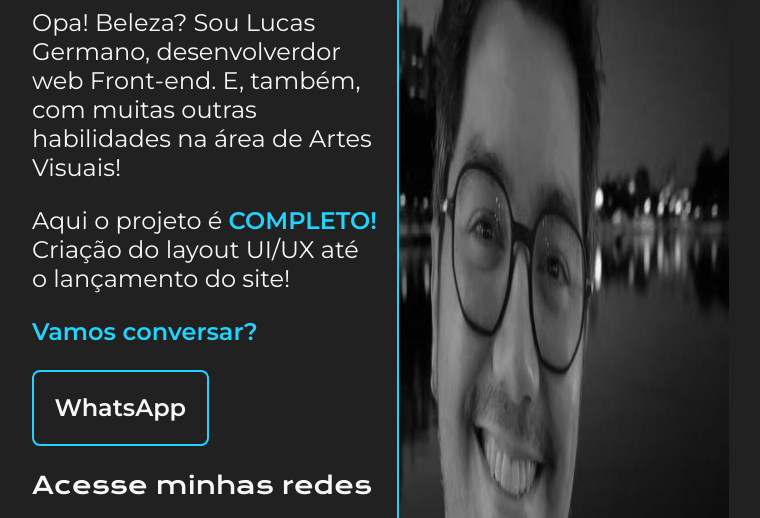
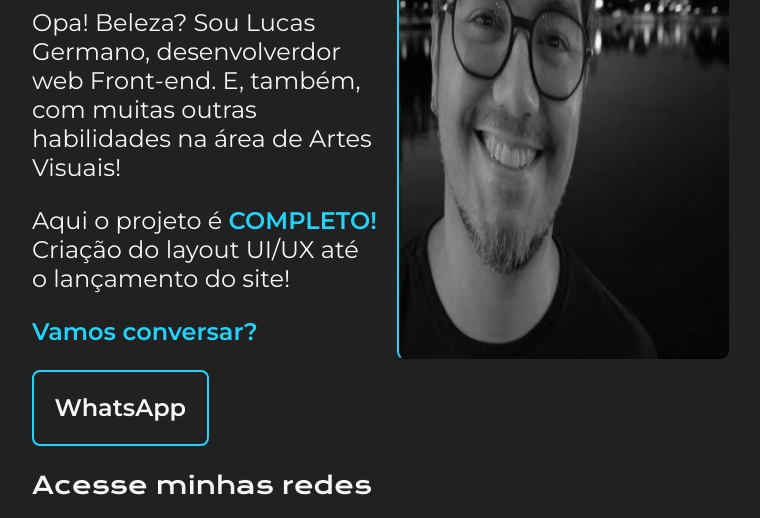
Before and after one commit to olucas19/portifolio, a plain HTML site: page index.html in a window 1280 px wide. Shown: the part 387-905 px from the top of the page, without its empty margins (96-856 px from the left). Drawn offline with nearby package versions, Linux system fonts and the light colour scheme.

Commit message:
tag <img> fixed, The code is creating scroll bar,  index.html

```diff
--- a/index.html
+++ b/index.html
@@ -57,10 +57,10 @@
         </section>
 
 
-        <aside class="ladodireito">
-            <figure><img id="foto" class="apresentao__imagem linha" src="./assets/perfilLucasPB.jpg"
-                    alt="Foto do perfil de Lucas Costa Germano" height="1080px" width="1080px"></figure>
-        </aside>
+
+            <figure><img class="apresentao__imagem linha" src="./assets/perfilLucasPB.jpg"
+                    alt="Foto do perfil de Lucas Costa Germano" height="600px" width="600px"></figure>
+
 
     </main>
 
```
